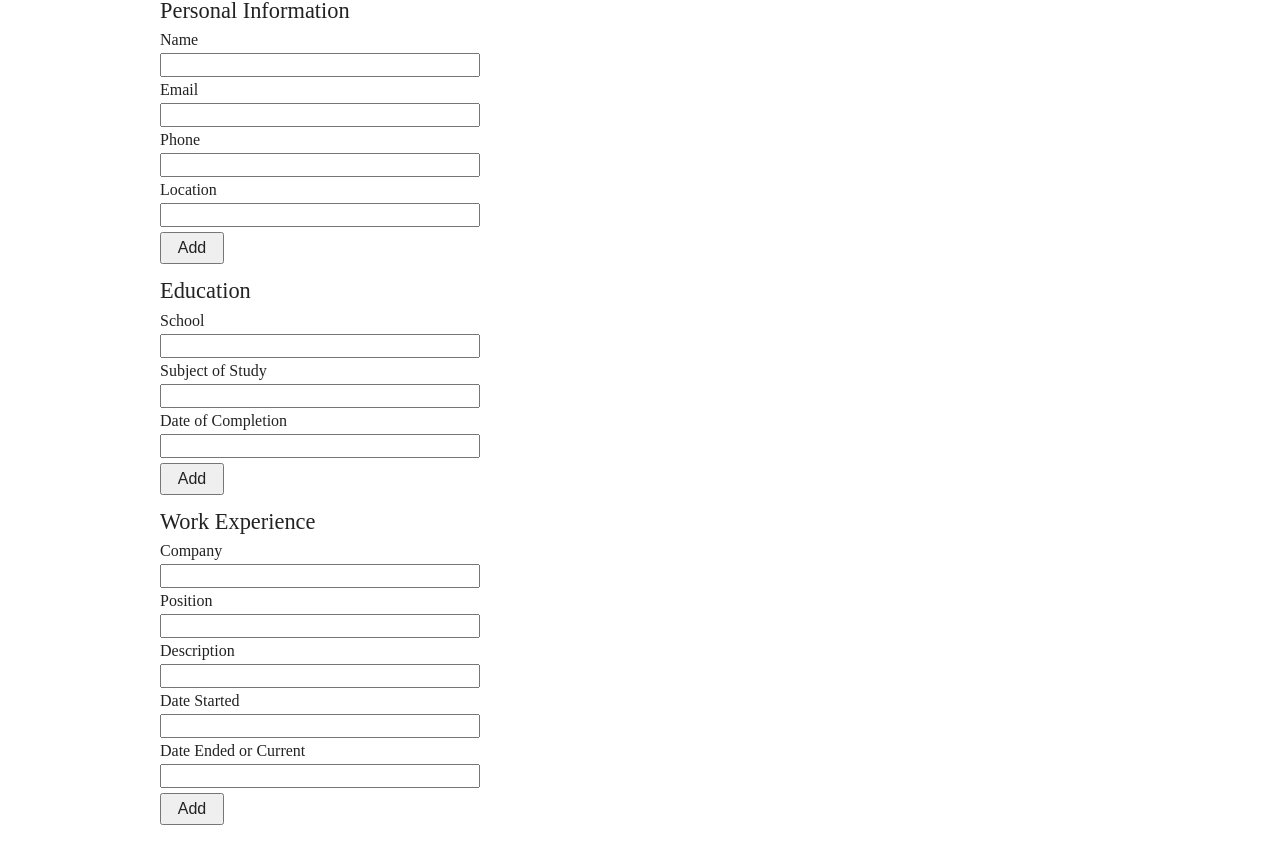
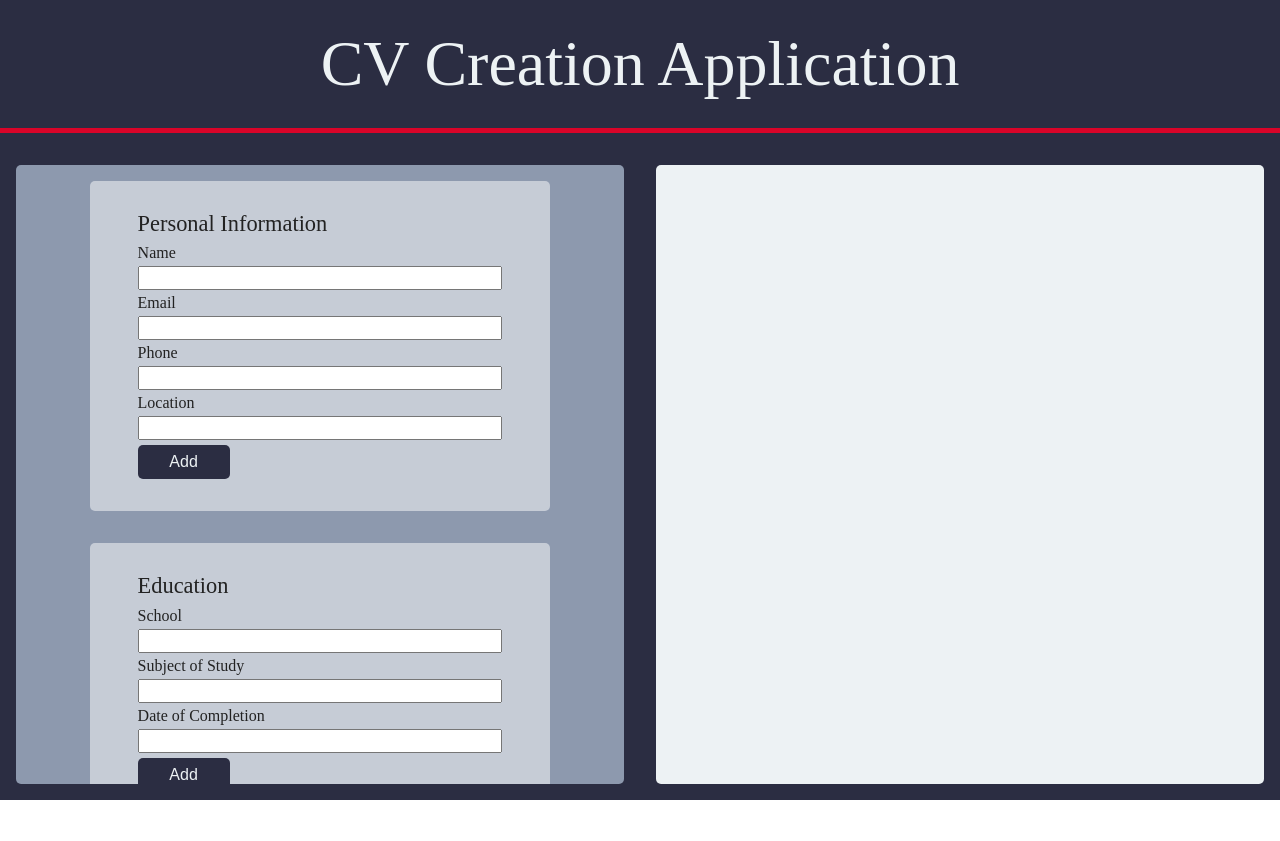
Before and after one commit to Etchmon/cv-application, a React (Create React App) app: page / in a window 1280 px wide. After the commit the page ends 800 px from the top, so only its background shows below. Built offline with nearby package versions, Linux system fonts and the light colour scheme.

Commit message:
Add styling

```diff
--- a/src/App.js
+++ b/src/App.js
@@ -1,4 +1,5 @@
 import React, { Component } from "react";
+import Header from "./components/Header";
 import Form from './components/Form';
 import Display from "./components/Display";
 import "./styles/reset.css";
@@ -69,6 +70,7 @@ class App extends Component {
     return (
 
       <div className="main">
+        <Header />
         <Form onSubmitPersonal={this.onSubmitPersonal} onSubmitEducation={this.onSubmitEducation} onSubmitExperience={this.onSubmitExperience} />
         <Display person={personal} education={education} experience={experience} />
       </div>
--- a/src/components/Display.js
+++ b/src/components/Display.js
@@ -20,7 +20,7 @@ class Display extends Component {
     render() {
         const { person, education, experience } = this.props;
         return (
-            <div>
+            <div className="display">
                 <section id="resume-personal" onClick={this.editPersonal}>
                     <h1 id="resume-personal-name">{person.name}</h1>
                     <h2 id="resume-personal-phone">{person.phone}</h2>
--- /dev/null
+++ b/src/components/Header.js
@@ -0,0 +1,17 @@
+import React, { Component } from "react";
+
+class Header extends Component {
+    constructor() {
+        super();
+    }
+
+    render() {
+        return (
+            <header>
+                <span>CV Creation Application</span>
+            </header>
+        )
+    }
+}
+
+export default Header;
--- a/src/components/Personal.js
+++ b/src/components/Personal.js
@@ -38,7 +38,7 @@ class Personal extends Component {
 
     formValidate = (e) => {
         const { name, email, phone, location } = this.state.personal;
-        if (name === '' || email === '' || phone === '' || location == '') {
+        if (name === '' || email === '' || phone === '' || location === '') {
             return true;
         }
     };
--- a/src/styles/App.css
+++ b/src/styles/App.css
@@ -17,21 +17,54 @@ html {
 .main {
   display: grid;
   grid-template-columns: repeat(2, 1fr);
-  grid-template-rows: 1fr;
+  grid-template-rows: min-content 1fr;
+  background-color: #2b2d42;
+  overflow: hidden;
+}
+
+header {
+  grid-row: 1 / 2;
+  grid-column: 1 / span 3;
+  text-align: center;
+  padding: 2rem 0;
+  border-bottom: 5px solid #d90429;
+  margin-bottom: 1rem;
+}
+
+header span {
+  font-size: 4rem;
+  color: #edf2f4;
+}
+
+.display {
+  background-color: #edf2f4;
+  margin: 1rem;
+  border-radius: 5px;
 }
 
 .form-container {
   display: flex;
   flex-direction: column;
   align-items: center;
-  justify-content: center;
+  border-radius: 5px;
+  background-color: #8d99ae;
+  margin: 1rem;
+  overflow-y: scroll;
+  box-sizing: content-box;
+}
+
+.form-container::-webkit-scrollbar {
+  display: none;
 }
 
 form {
   display: flex;
   flex-direction: column;
-  margin-bottom: 1rem;
-  width: 50%;
+  margin: 1rem 0;
+  width: 60%;
+  background-color: rgb(255 255 255 / 50%);
+  padding: 2rem 3rem;
+  border-radius: 5px;
 }
 
 section:hover {
@@ -49,7 +82,11 @@ form input:focus {
 
 form button {
   height: 2rem;
-  width: 4rem;
+  width: 5rem;
+  border: none;
+  background-color: #2b2d42;
+  color: #edf2f4;
+  border-radius: 5px;
 }
 
 form legend {
@@ -68,6 +105,7 @@ form label {
   grid-column-gap: 1rem;
   grid-row-gap: 10px;
   text-align: center;
+  padding: 1rem;
 }
 
 #resume-personal-name {
```
